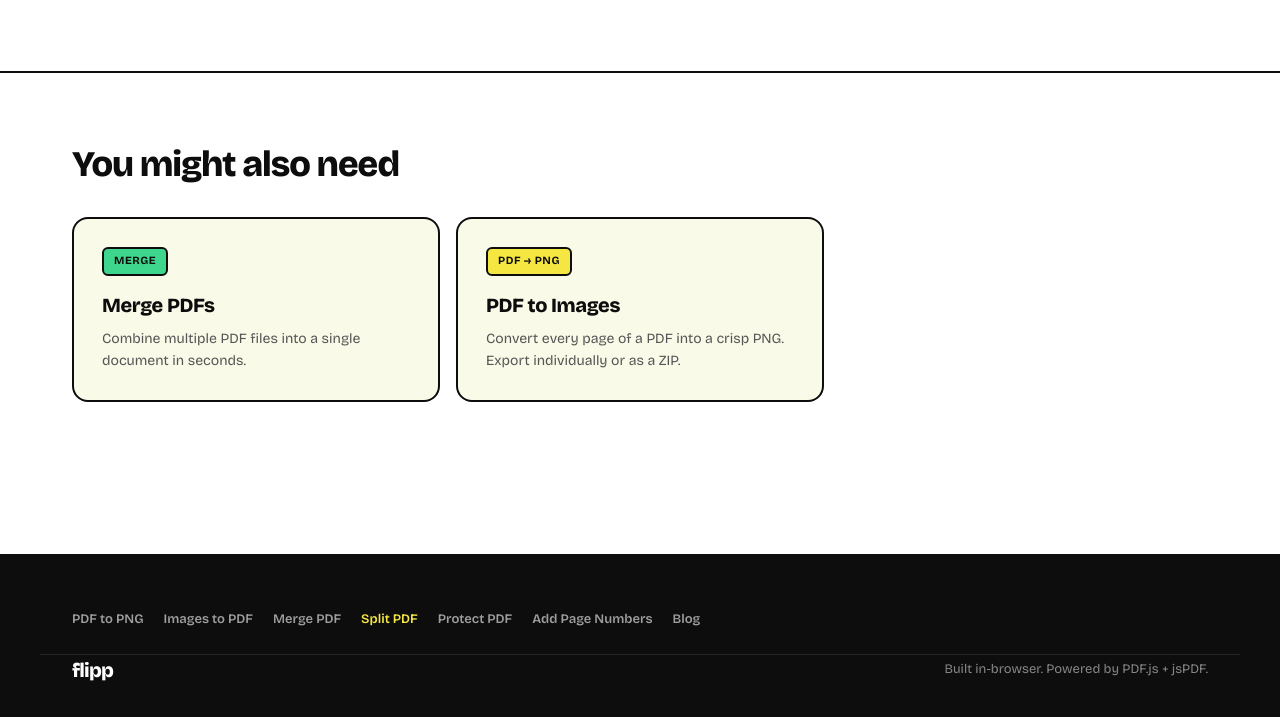
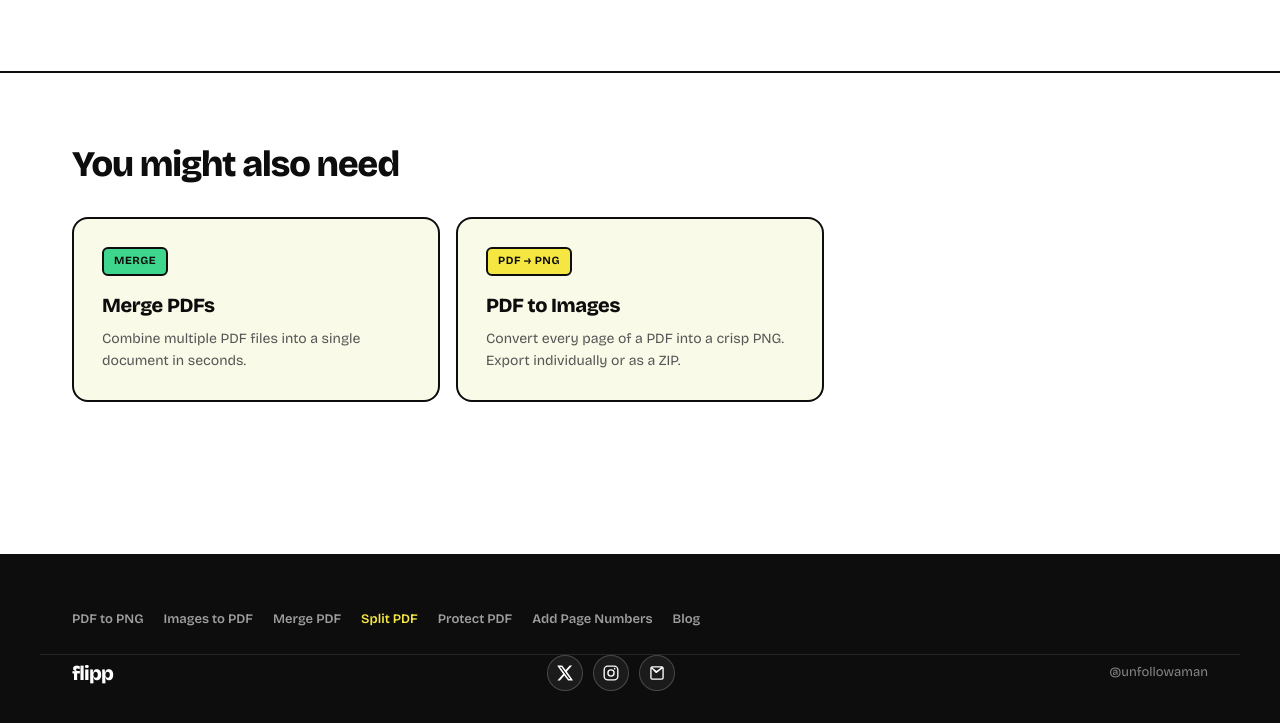
Before and after one commit to unfollowaman/flipp, a plain HTML site: page tools/split-pdf/index.html in a window 1280 px wide. Shown: the part 1523-2246 px from the top of the page. Drawn offline with nearby package versions, Linux system fonts and the light colour scheme.

Commit message:
Add social media links to footer

```diff
--- a/tools/split-pdf/index.html
+++ b/tools/split-pdf/index.html
@@ -218,7 +218,18 @@
     </div>
     <div class="footer-inner">
       <div class="footer-logo">flipp</div>
-      <div class="footer-copy">Built in-browser. Powered by PDF.js + jsPDF.</div>
+      <div class="footer-social" aria-label="Social links">
+        <a class="footer-social-link" href="https://x.com/unfollowaman" target="_blank" rel="noopener noreferrer" aria-label="X (Twitter)">
+          <svg viewBox="0 0 24 24" aria-hidden="true"><path d="M18.244 2H21.5l-7.11 8.126L22.75 22h-6.547l-5.124-6.746L5.178 22H1.92l7.607-8.695L1.5 2h6.713l4.631 6.115L18.244 2Zm-1.142 18.05h1.805L7.232 3.853H5.293L17.102 20.05Z"/></svg>
+        </a>
+        <a class="footer-social-link" href="https://www.instagram.com/unfollowaman_/" target="_blank" rel="noopener noreferrer" aria-label="Instagram">
+          <svg viewBox="0 0 24 24" aria-hidden="true"><path d="M7.75 2h8.5A5.75 5.75 0 0 1 22 7.75v8.5A5.75 5.75 0 0 1 16.25 22h-8.5A5.75 5.75 0 0 1 2 16.25v-8.5A5.75 5.75 0 0 1 7.75 2Zm0 1.8A3.95 3.95 0 0 0 3.8 7.75v8.5a3.95 3.95 0 0 0 3.95 3.95h8.5a3.95 3.95 0 0 0 3.95-3.95v-8.5a3.95 3.95 0 0 0-3.95-3.95h-8.5Zm9.1 1.35a1.1 1.1 0 1 1 0 2.2 1.1 1.1 0 0 1 0-2.2ZM12 7a5 5 0 1 1 0 10 5 5 0 0 1 0-10Zm0 1.8A3.2 3.2 0 1 0 12 15.2 3.2 3.2 0 0 0 12 8.8Z"/></svg>
+        </a>
+        <a class="footer-social-link" href="mailto:idontknowaman@gmail.com" aria-label="Gmail">
+          <svg viewBox="0 0 24 24" aria-hidden="true"><path d="M3 5.75A2.75 2.75 0 0 1 5.75 3h12.5A2.75 2.75 0 0 1 21 5.75v12.5A2.75 2.75 0 0 1 18.25 21H5.75A2.75 2.75 0 0 1 3 18.25V5.75Zm1.8.36v12.14c0 .525.425.95.95.95h12.5a.95.95 0 0 0 .95-.95V6.11l-7.35 5.51a1.5 1.5 0 0 1-1.8 0L4.8 6.11Zm13.63-1.31H5.57L11 8.88a.7.7 0 0 0 .84 0l5.59-4.08Z"/></svg>
+        </a>
+      </div>
+      <div class="footer-copy">@unfollowaman</div>
     </div>
   </footer>
 
```
